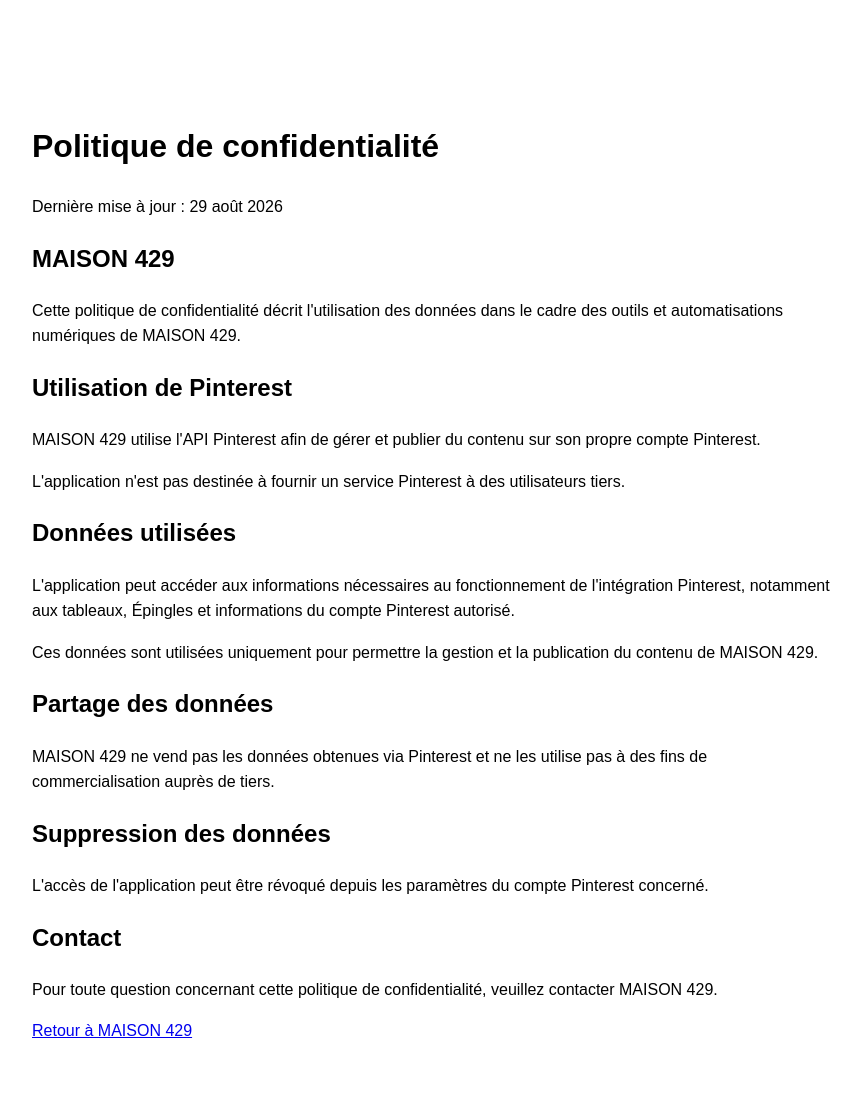
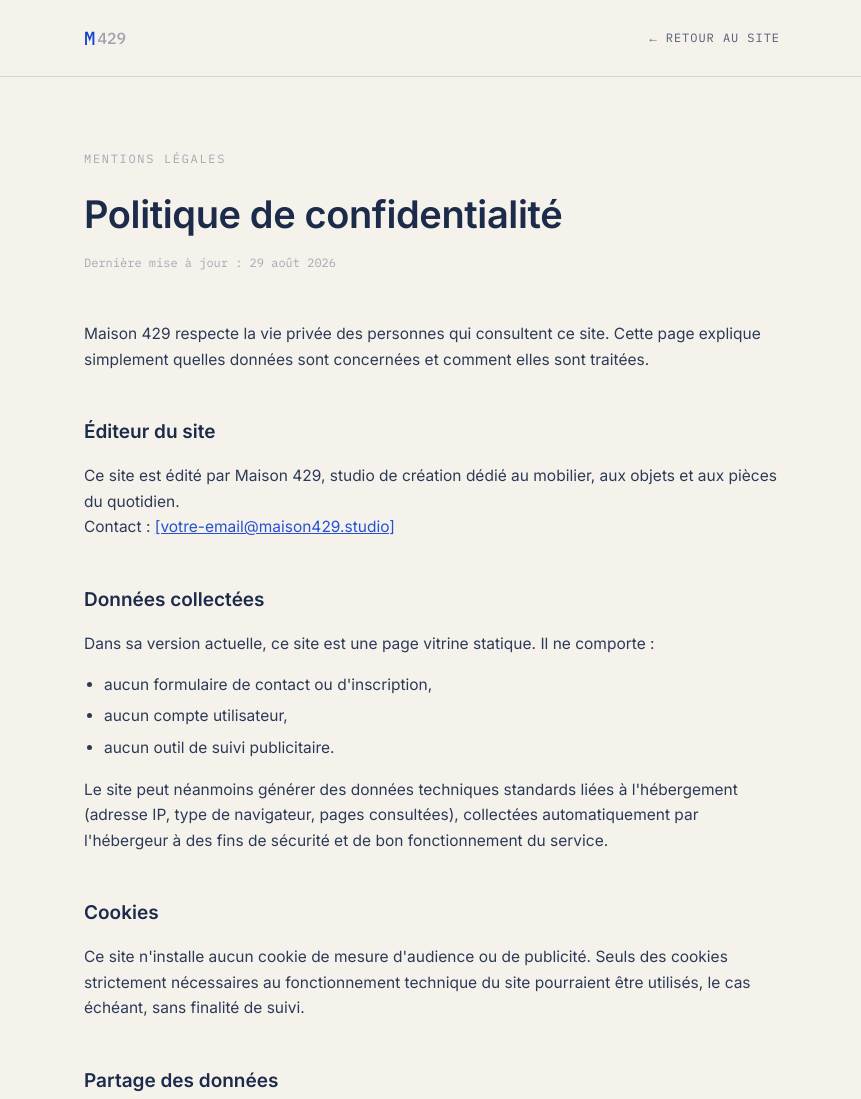
Before and after one commit to maison429/MAISON-429, a plain HTML site: page politique-confidentialite.html in a window 1280 px wide. Shown: the top 1099 px of the page, without its empty margins (208-1069 px from the left). Drawn offline with Linux system fonts and the light colour scheme.

Commit message:
Update politique-confidentialite.html

```diff
--- a/politique-confidentialite.html
+++ b/politique-confidentialite.html
@@ -1,71 +1,140 @@
 <!DOCTYPE html>
 <html lang="fr">
 <head>
-  <meta charset="UTF-8">
-  <meta name="viewport" content="width=device-width, initial-scale=1.0">
-  <title>Politique de confidentialité - MAISON 429</title>
+<meta charset="UTF-8">
+<meta name="viewport" content="width=device-width, initial-scale=1">
+<title>Politique de confidentialité — Maison 429</title>
+<meta name="description" content="Politique de confidentialité de Maison 429.">
+<link rel="preconnect" href="https://fonts.googleapis.com">
+<link rel="preconnect" href="https://fonts.gstatic.com" crossorigin>
+<link href="https://fonts.googleapis.com/css2?family=IBM+Plex+Mono:wght@400;500&family=Inter:wght@400;500;600&display=swap" rel="stylesheet">
+<style>
+  :root{
+    --marine:#1C2B4A;
+    --lin:#F5F2EC;
+    --blanc:#FCFBF8;
+    --marine-40: rgba(28,43,74,0.4);
+    --marine-15: rgba(28,43,74,0.15);
+    --neon:#1743D1;
+    --serif-mono: 'IBM Plex Mono', ui-monospace, monospace;
+    --sans: 'Inter', -apple-system, sans-serif;
+    --maxw: 760px;
+  }
+  *{box-sizing:border-box;}
+  body{
+    margin:0;
+    background:var(--lin);
+    color:var(--marine);
+    font-family:var(--sans);
+    line-height:1.65;
+    -webkit-font-smoothing:antialiased;
+  }
+  a{ color:var(--neon); }
+  .wrap{ max-width:var(--maxw); margin:0 auto; padding:0 32px; }
+  @media (max-width:640px){ .wrap{ padding:0 20px; } }
+
+  header{
+    border-bottom:1px solid var(--marine-15);
+  }
+  .header-inner{ display:flex; align-items:center; justify-content:space-between; height:76px; }
+  .wordmark{
+    font-family:var(--serif-mono); font-weight:500; font-size:16px;
+    text-decoration:none; display:flex; align-items:baseline; gap:2px;
+  }
+  .wordmark .m{ font-size:19px; position:relative; top:1px; }
+  .wordmark .num{ color:var(--marine-40); }
+  .back-link{
+    font-family:var(--serif-mono); font-size:12px; letter-spacing:0.08em;
+    text-transform:uppercase; text-decoration:none; color:var(--marine); opacity:0.75;
+  }
+  .back-link:hover, .back-link:focus-visible{ opacity:1; }
+
+  main{ padding:72px 0 96px; }
+  .eyebrow{
+    font-family:var(--serif-mono); font-size:12px; letter-spacing:0.14em;
+    text-transform:uppercase; color:var(--marine-40); margin:0 0 14px;
+  }
+  h1{
+    font-family:var(--sans); font-weight:600; font-size:clamp(28px,4vw,38px);
+    letter-spacing:-0.01em; margin:0 0 8px;
+  }
+  .updated{
+    font-family:var(--serif-mono); font-size:12px; color:var(--marine-40); margin:0 0 48px;
+  }
+  h2{
+    font-family:var(--sans); font-weight:600; font-size:19px; margin:44px 0 12px;
+  }
+  p, li{ font-size:15.5px; color:var(--marine); opacity:0.92; }
+  ul{ padding-left:20px; margin:0 0 16px; }
+  li{ margin-bottom:6px; }
+  .note{
+    margin-top:56px; padding:20px 22px; border:1px solid var(--marine-15); background:var(--blanc);
+    font-family:var(--serif-mono); font-size:12.5px; color:var(--marine-40); line-height:1.6;
+  }
+
+  footer{
+    padding:40px 0; border-top:1px solid var(--marine-15);
+  }
+  .footer-copy{ font-family:var(--serif-mono); font-size:11px; color:var(--marine-40); margin:0; }
+
+  :focus-visible{ outline:2px solid var(--neon); outline-offset:3px; }
+</style>
 </head>
+<body>
 
-<body style="font-family:Arial,sans-serif;max-width:800px;margin:80px auto;padding:20px;line-height:1.6;">
+<header>
+  <div class="wrap header-inner">
+    <a href="index.html" class="wordmark" aria-label="Maison 429 — accueil">
+      <span class="m">M</span><span class="num">429</span>
+    </a>
+    <a href="index.html" class="back-link">← Retour au site</a>
+  </div>
+</header>
 
-  <h1>Politique de confidentialité</h1>
+<main>
+  <div class="wrap">
+    <p class="eyebrow">Mentions légales</p>
+    <h1>Politique de confidentialité</h1>
+    <p class="updated">Dernière mise à jour : 29 août 2026</p>
 
-  <p>Dernière mise à jour : 29 août 2026</p>
+    <p>Maison 429 respecte la vie privée des personnes qui consultent ce site. Cette page explique simplement quelles données sont concernées et comment elles sont traitées.</p>
 
-  <h2>MAISON 429</h2>
+    <h2>Éditeur du site</h2>
+    <p>Ce site est édité par Maison 429, studio de création dédié au mobilier, aux objets et aux pièces du quotidien.<br>
+    Contact : <a href="mailto:[votre-email@maison429.studio]">[votre-email@maison429.studio]</a></p>
 
-  <p>
-    Cette politique de confidentialité décrit l'utilisation des données
-    dans le cadre des outils et automatisations numériques de MAISON 429.
-  </p>
+    <h2>Données collectées</h2>
+    <p>Dans sa version actuelle, ce site est une page vitrine statique. Il ne comporte :</p>
+    <ul>
+      <li>aucun formulaire de contact ou d'inscription,</li>
+      <li>aucun compte utilisateur,</li>
+      <li>aucun outil de suivi publicitaire.</li>
+    </ul>
+    <p>Le site peut néanmoins générer des données techniques standards liées à l'hébergement (adresse IP, type de navigateur, pages consultées), collectées automatiquement par l'hébergeur à des fins de sécurité et de bon fonctionnement du service.</p>
 
-  <h2>Utilisation de Pinterest</h2>
+    <h2>Cookies</h2>
+    <p>Ce site n'installe aucun cookie de mesure d'audience ou de publicité. Seuls des cookies strictement nécessaires au fonctionnement technique du site pourraient être utilisés, le cas échéant, sans finalité de suivi.</p>
 
-  <p>
-    MAISON 429 utilise l'API Pinterest afin de gérer et publier du contenu
-    sur son propre compte Pinterest.
-  </p>
+    <h2>Partage des données</h2>
+    <p>Aucune donnée personnelle n'est vendue, louée ou transmise à des tiers à des fins commerciales.</p>
 
-  <p>
-    L'application n'est pas destinée à fournir un service Pinterest
-    à des utilisateurs tiers.
-  </p>
+    <h2>Vos droits</h2>
+    <p>Conformément au Règlement général sur la protection des données (RGPD), vous disposez d'un droit d'accès, de rectification et de suppression des données vous concernant. Pour exercer ce droit, vous pouvez contacter Maison 429 à l'adresse indiquée ci-dessus.</p>
 
-  <h2>Données utilisées</h2>
+    <h2>Évolution de cette politique</h2>
+    <p>Si le site évolue (formulaire de contact, newsletter, outil de mesure d'audience), cette politique sera mise à jour en conséquence.</p>
 
-  <p>
-    L'application peut accéder aux informations nécessaires au fonctionnement
-    de l'intégration Pinterest, notamment aux tableaux, Épingles et informations
-    du compte Pinterest autorisé.
-  </p>
+    <div class="note">
+      Note : ce texte est un modèle de base pensé pour un site vitrine simple, sans collecte de données via formulaire. Il n'a pas valeur d'avis juridique. Si Maison 429 ajoute un formulaire, une newsletter, des cookies de mesure d'audience ou toute autre collecte de données, cette page devra être complétée — idéalement avec l'avis d'un professionnel du droit pour garantir sa conformité RGPD.
+    </div>
+  </div>
+</main>
 
-  <p>
-    Ces données sont utilisées uniquement pour permettre la gestion
-    et la publication du contenu de MAISON 429.
-  </p>
-
-  <h2>Partage des données</h2>
-
-  <p>
-    MAISON 429 ne vend pas les données obtenues via Pinterest
-    et ne les utilise pas à des fins de commercialisation auprès de tiers.
-  </p>
-
-  <h2>Suppression des données</h2>
-
-  <p>
-    L'accès de l'application peut être révoqué depuis les paramètres
-    du compte Pinterest concerné.
-  </p>
-
-  <h2>Contact</h2>
-
-  <p>
-    Pour toute question concernant cette politique de confidentialité,
-    veuillez contacter MAISON 429.
-  </p>
-
-  <p><a href="index.html">Retour à MAISON 429</a></p>
+<footer>
+  <div class="wrap">
+    <p class="footer-copy">© 2026 Maison 429 — studio de création</p>
+  </div>
+</footer>
 
 </body>
 </html>
```
